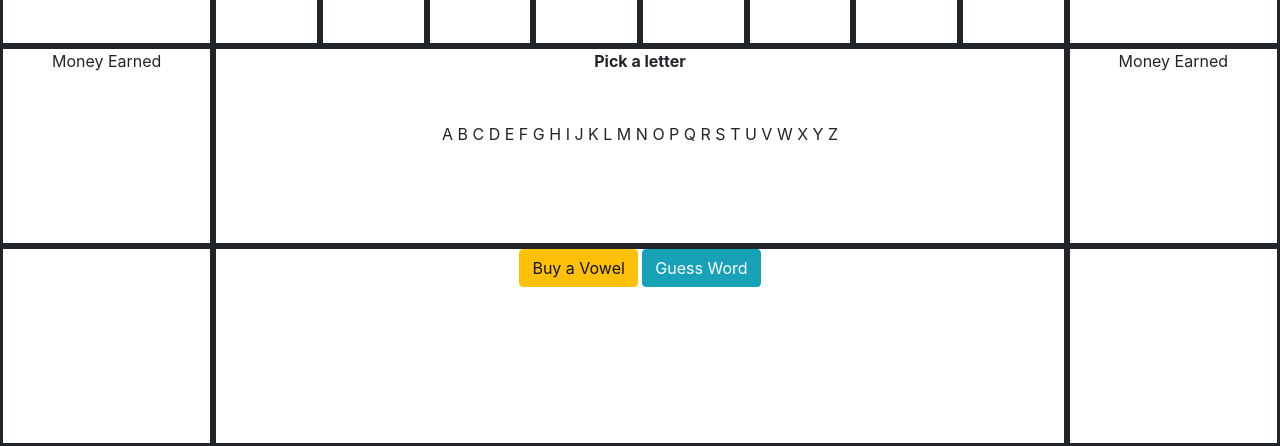
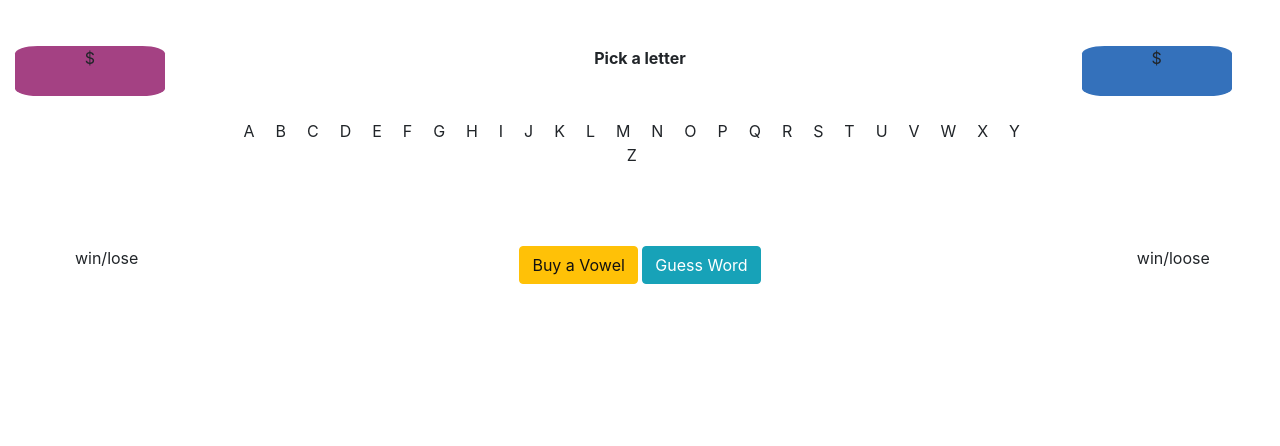
Before and after one commit to christibarker/wheel_of_fortune, a PHP site: page / in a window 1280 px wide. Shown: the part 354-800 px from the top of the page. Run offline with PHP 8.4, Linux system fonts and the light colour scheme; some libraries are stand-ins or nearby versions.

Commit message:
userfuntions

```diff
--- a/index.html
+++ b/index.html
@@ -5,7 +5,7 @@
     <!-- Required meta tags -->
     <meta charset="utf-8">
     <meta name="viewport" content="width=device-width, initial-scale=1, shrink-to-fit=no">
-    <link rel="stylesheet" href="index.css">
+    <link rel="stylesheet" href="style/index.css">
     <!-- Bootstrap CSS -->
     <link rel="stylesheet" href="https://maxcdn.bootstrapcdn.com/bootstrap/4.0.0-beta.2/css/bootstrap.min.css" integrity="sha384-PsH8R72JQ3SOdhVi3uxftmaW6Vc51MKb0q5P2rRUpPvrszuE4W1povHYgTpBfshb" crossorigin="anonymous">
   </head>
@@ -37,7 +37,9 @@
         </div>
       </div>
         <div class="row">
-        <div class="col-2">Money Earned</div>
+         <div class="col-2">
+          <div class="money_one">$</div>
+          </div>
         <div class="col-8"><strong>Pick a letter</strong>
           <div id="abc">
             <div class="letters">A</div>
@@ -68,15 +70,17 @@
             <div class="letters">Z</div>
           </div>
         </div>
-        <div class="col-2">Money Earned</div>
+        <div class="col-2">
+          <div class="money_two">$</div>
+        </div>
       </div>
       <div class="row">
-        <div class="col-2"></div>
+        <div id="win_lose" class="col-2">win/lose</div>
         <div class="col-8">
           <button type="button" class="btn btn-warning">Buy a Vowel</button>
-          <button type="button" class="btn btn-info">Guess Word</button>
+          <button id="guess" type="button" class="btn btn-info">Guess Word</button>
         </div>
-        <div class="col-2"></div>
+        <div id="win_lose" class="col-2">win/loose</div>
       </div>
     </div>
 
--- a/index.css
+++ b/style/index.css
@@ -1,23 +1,27 @@
+body {
+	background: lightgray;
+}
+
 
 .col {
 	height:200px;
 	width: 400px;
 	text-align: center;
-	border: solid;
+/*	border: solid;*/
 };
 
 .col-3 {
 	height:200px;
 	width: 400px;
 	text-align: center;
-	border: solid;
+	/*border: solid;*/
 }
 
 .col-2 {
 	height:200px;
 	width: 200px;
 	text-align: center;
-	border: solid;
+	/*border: solid;*/
 }
 
 .col-6 {
@@ -29,7 +33,7 @@
 
 .col-8 {
 	text-align: center;
-	border: solid;
+	/*border: solid;*/
 }
 
 .header {
@@ -49,5 +53,25 @@
 
 .letters {
 	display: inline;
+	margin-right: 2%;
+}
+
+.letters:hover {
+	box-shadow: 0 0 30px red;
+}
+
+.money_one {
+	height:50px;
+	width: 150px;
+	background: rgb(164, 65, 131);
+	border-radius: 15%;
 
 }
+
+.money_two {
+	height:50px;
+	width: 150px;
+	background: rgb(52, 113, 187);
+	border-radius: 15%;
+
+}
```
Also changed, not shown: index.js (+38 -70 lines), notes.js (added, +70 -0 lines), 1 other file.
